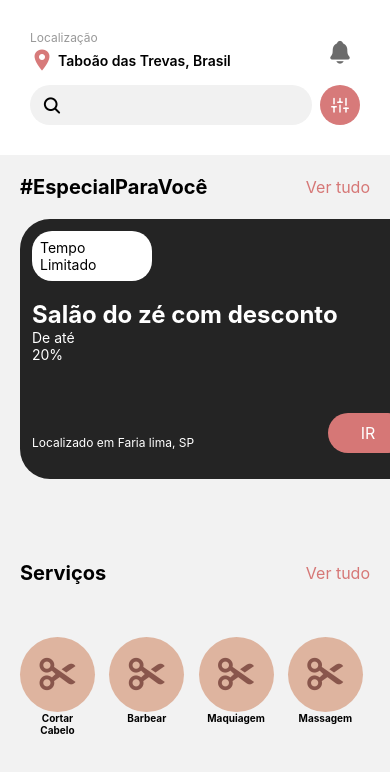
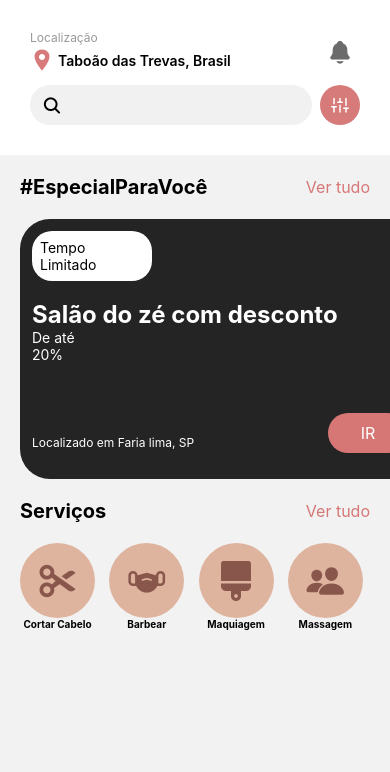
Before and after one commit to NascimentoFXY/AgendAi-APP, a React Native app: screen /Home in a window 390 px wide. Shown: the top 772 px of the page. Built offline with nearby package versions, Linux system fonts and the light colour scheme.

Commit message:
ajustes servicesCards

```diff
--- a/src/components/homeScreenComponents/ServicesCarroussel/index.tsx
+++ b/src/components/homeScreenComponents/ServicesCarroussel/index.tsx
@@ -34,7 +34,7 @@ const ServicesCards: React.FC<ServicesProps> = ({
 }) => {
     return (
         <>
-                <TouchableOpacity activeOpacity={0.6} style={{ width: width, borderRadius: 30, padding: 12, alignItems: "center"}}>
+                <TouchableOpacity activeOpacity={0.6} style={{ width: width, borderRadius: 30, alignItems: "center"}}>
 
                     <View style={{ backgroundColor: "#deb49f", width: width, height: width, borderRadius: 1000, alignItems: "center", justifyContent: "center" }}>
                         {icon}
--- a/src/pages/main/home/index.tsx
+++ b/src/pages/main/home/index.tsx
@@ -8,7 +8,7 @@ import {
     TouchableOpacity,
     ScrollView
 } from 'react-native';
-import { Ionicons, Feather, Entypo } from '@expo/vector-icons';
+import { Ionicons, Feather, Entypo, FontAwesome5, MaterialCommunityIcons } from '@expo/vector-icons';
 import { styles } from './style';
 import { Input } from '../../../components/input'; // Você pode manter esse se já estiver estilizado
 import CustomButton from '../../../components/customButton';
@@ -132,7 +132,7 @@ export default function Home() {
 
                 </View>
 
-                <View style={[styles.contatiner, {flexDirection: "row", gap: 5, justifyContent: "space-between"}]}>
+                <View style={{flexDirection: "row", gap: 5, justifyContent: "space-between", paddingHorizontal: 20}}>
 
                     <ServicesCards
                         icon={
@@ -145,7 +145,7 @@ export default function Home() {
                     />
                     <ServicesCards
                         icon={
-                            <Entypo name='scissors' size={40} color={"#3b000084"} />
+                            <MaterialCommunityIcons name="face-mask" size={40} color={"#3b000084"} />
                         }
                         width={75}
                         textSize={10}
@@ -153,7 +153,7 @@ export default function Home() {
                     />
                     <ServicesCards
                         icon={
-                            <Entypo name='scissors' size={40} color={"#3b000084"} />
+                           <FontAwesome5 name="brush" size={40} color={"#3b000084"} />
                         }
                         width={75}
                         textSize={10}
@@ -161,7 +161,7 @@ export default function Home() {
                     />
                     <ServicesCards
                         icon={
-                            <Entypo name='scissors' size={40} color={"#3b000084"} />
+                           <Ionicons name="people" size={40} color={"#3b000084"}/>
                         }
                         width={75}
                         textSize={10}
```
